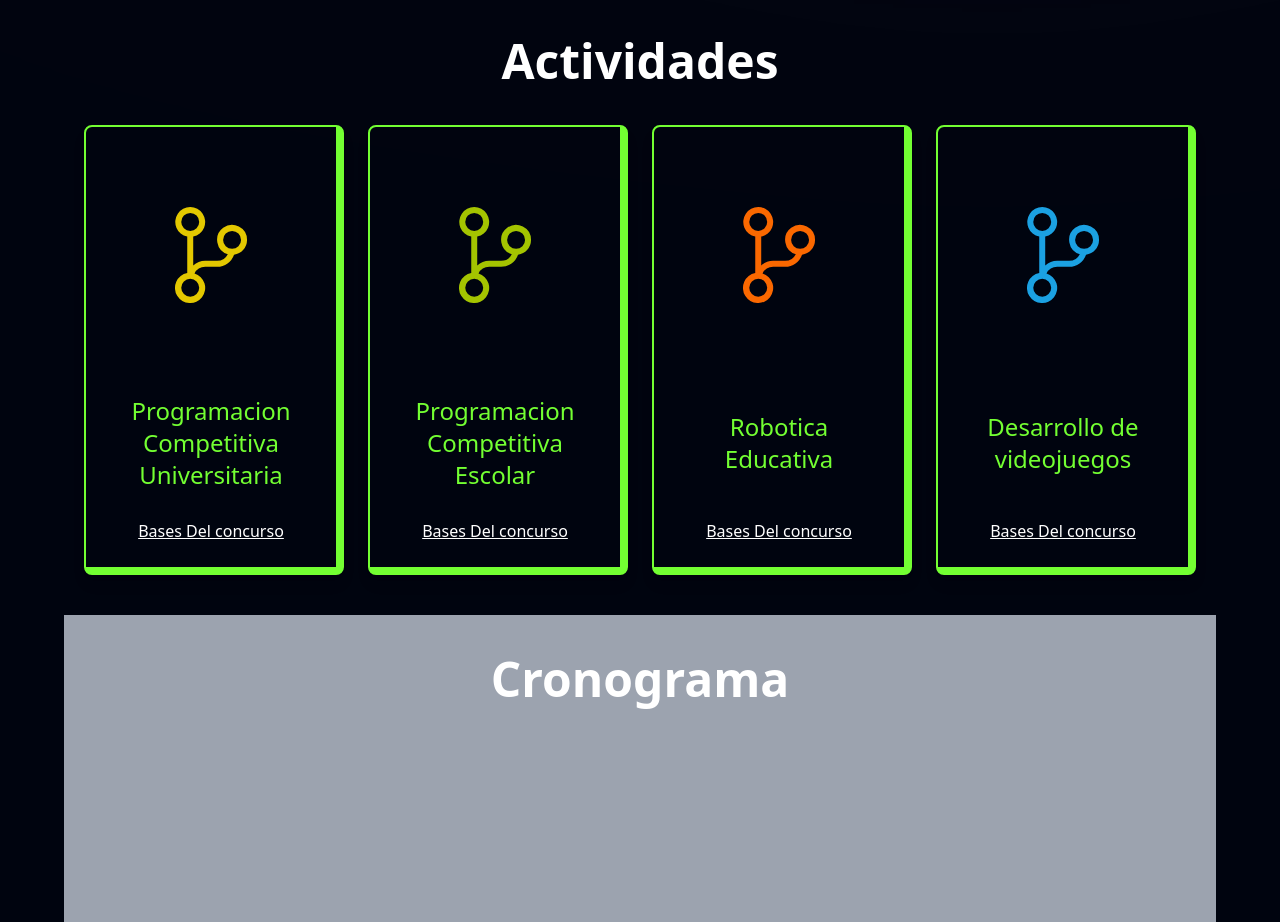
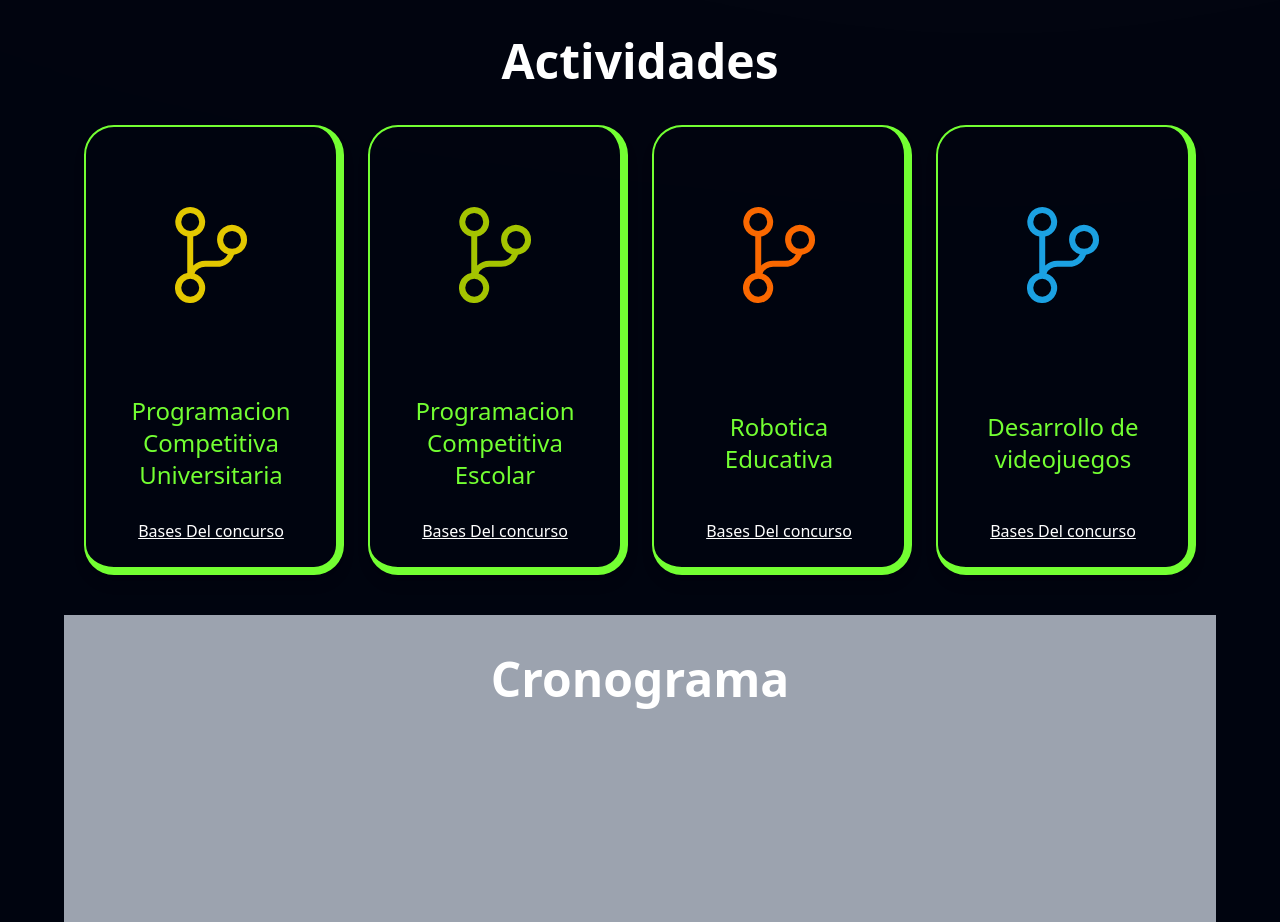
Before and after one commit to i-am-sergio/react-web-epcc, a React (Vite) app: page / in a window 1280 px wide. Shown: the part 1620-2542 px from the top of the page. Built offline with nearby package versions, Linux system fonts and the light colour scheme.

Commit message:
update 1

```diff
--- a/src/components/Activities.jsx
+++ b/src/components/Activities.jsx
@@ -46,10 +46,10 @@ const Activities = () => {
         {actividades.map((activ) => (
           <div
             key={activ.id}
-            className="shadow-lg overflow-hidden text-center justify-center border-solid bg-transparent border-l-2 border-b-8 rounded-lg border-t-2 border-r-8 border-myGreen"
+            className="shadow-lg overflow-hidden text-center justify-center border-solid bg-transparent border-l-2 border-b-8 rounded-[30px] border-t-2 border-r-8 border-myGreen"
             // overflow-hidden
           >
-            <div className="overflow-hidden flex justify-center items-center hover:scale-125 duration-1000">
+            <div className="overflow-hidden flex justify-center items-center hover:scale-125 duration-1000 rounded-md">
               <VscSourceControl className={`${activ.color} text-8xl my-20`} />
             </div>
             <h3 className="py-2 text-2xl text-center text-myGreen px-6 min-h-[120px] flex items-center justify-center">
--- a/src/components/Mapa.jsx
+++ b/src/components/Mapa.jsx
@@ -6,7 +6,7 @@ const Mapa = () => {
         <div className="aspect-w-16 aspect-h-9 md:w-96 md:mx-auto lg:w-[650px] lg:h-[500px] ">
         <iframe
             src="https://www.google.com/maps/embed?pb=!1m18!1m12!1m3!1d1691.377299009656!2d-71.52416537849358!3d-16.40560244257636!2m3!1f0!2f0!3f0!3m2!1i1024!2i768!4f13.1!3m3!1m2!1s0x91424b01d40620df%3A0x5784bdb4e98b2967!2sEscuela%20Profesional%20de%20Ciencia%20de%20la%20Computaci%C3%B3n!5e0!3m2!1ses-419!2spe!4v1693170244925!5m2!1ses-419!2spe"
-            className="w-full h-full rounded-md  md:rounded-[25px]"
+            className="w-full h-full rounded-[50px]  md:rounded-[25px]"
             style={{ border: 0 }}
             allowFullScreen=""
             loading="lazy"
--- a/tailwind.config.cjs
+++ b/tailwind.config.cjs
@@ -4,6 +4,9 @@ module.exports = {
   mode: "jit",
   theme: {
     extend: {
+      borderRadius: {
+        '20': '20px',
+      },
       height:{
         "200": "200px",
         "400": "400px",
```
Also changed, not shown: 1 other file (tests, documents, lock files or other folders).
